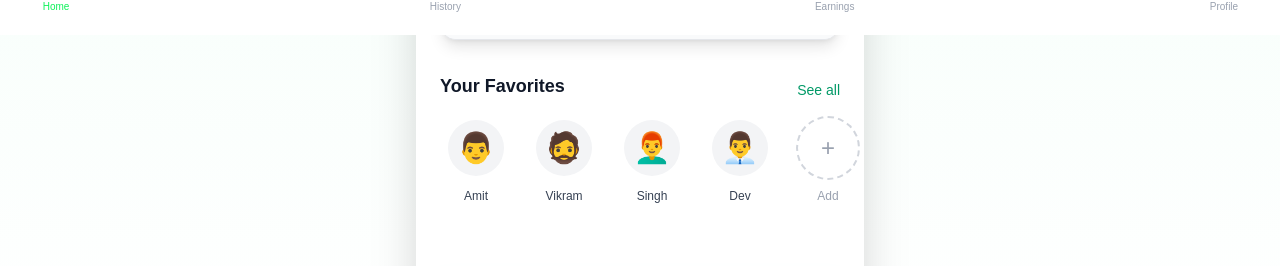
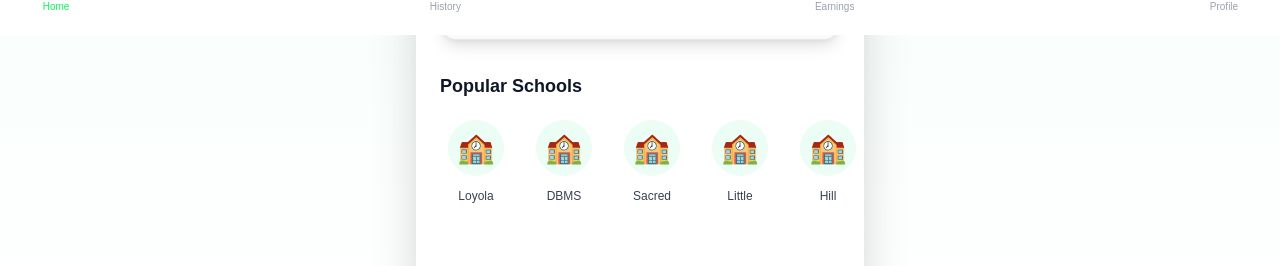
Before and after one commit to AJIT-KUMAR-PANDIT/com.autobhaiya.nakprc, a React (Vite) app: page /auto-bhaiya/1 in a window 1280 px wide. Shown: the part 765-1031 px from the top of the page. Built offline with nearby package versions, Linux system fonts and the light colour scheme.

Commit message:
up school data

```diff
--- a/src/components/PersonalBhaiya/PersonalBhaiya.jsx
+++ b/src/components/PersonalBhaiya/PersonalBhaiya.jsx
@@ -1,6 +1,7 @@
 import React, { useState, useEffect } from "react";
 import { useParams, useNavigate } from "react-router-dom";
 import csvUrl from "../../assets/data.autobhaiya.nakprc.csv?url";
+import schoolsCsvUrl from "../../assets/schools.jamshedpur.csv?url";
 
 export default function PersonalBhaiya() {
   const { vNumber } = useParams();
@@ -11,6 +12,7 @@ export default function PersonalBhaiya() {
   const [searchQuery, setSearchQuery] = useState("");
   const [schoolRides, setSchoolRides] = useState([]);
   const [filteredRides, setFilteredRides] = useState([]);
+  const [schoolList, setSchoolList] = useState([]);
 
   useEffect(() => {
     if (vNumber) {
@@ -18,6 +20,7 @@ export default function PersonalBhaiya() {
     }
   }, [vNumber]);
 
+  // Fetch Drivers Data
   useEffect(() => {
     fetch(csvUrl)
       .then((response) => response.text())
@@ -61,6 +64,27 @@ export default function PersonalBhaiya() {
       .catch((err) => console.error("Error loading CSV:", err));
   }, []);
 
+  // Fetch Schools Data
+  useEffect(() => {
+    fetch(schoolsCsvUrl)
+      .then((response) => response.text())
+      .then((text) => {
+        const rows = text.split("\n").slice(1);
+        const parsedSchools = rows
+          .map((row) => {
+            const cols = row.split(",");
+            if (cols.length < 2) return null;
+            return {
+              name: cols[0]?.trim(),
+              avatar: cols[1]?.trim(),
+            };
+          })
+          .filter((item) => item !== null);
+        setSchoolList(parsedSchools);
+      })
+      .catch((err) => console.error("Error loading Schools CSV:", err));
+  }, []);
+
   useEffect(() => {
     if (searchQuery.trim() === "") {
       setFilteredRides([]);
@@ -74,6 +98,8 @@ export default function PersonalBhaiya() {
       setFilteredRides(filtered);
     }
   }, [searchQuery, schoolRides]);
+
+  // ... (Driver detail logic remains same)
 
   const defaultDriver = {
     name: "Rajesh Kumar",
@@ -102,13 +128,6 @@ export default function PersonalBhaiya() {
       }
     : defaultDriver;
 
-  const favorites = [
-    { name: "Amit", avatar: "👨" },
-    { name: "Vikram", avatar: "🧔" },
-    { name: "Singh", avatar: "👨‍🦰" },
-    { name: "Dev", avatar: "👨‍💼" },
-  ];
-
   const handlePlateChange = (e) => {
     const value = e.target.value.toUpperCase();
     setPlateNumber(value);
@@ -124,8 +143,13 @@ export default function PersonalBhaiya() {
     setSearchQuery("");
   };
 
+  const handleSchoolClick = (schoolName) => {
+    setSearchQuery(schoolName);
+  };
+
   return (
     <div className="min-h-screen bg-gradient-to-b from-emerald-50 to-white">
+      {/* ... (Header, Hero, Input, Search Results, Driver Card Sections remain same) */}
       <div className="max-w-md mx-auto min-h-screen bg-white shadow-2xl relative flex flex-col">
         {/* Header */}
         <header className="sticky top-0 z-20 bg-white/80 backdrop-blur-md border-b border-gray-100">
@@ -316,46 +340,37 @@ export default function PersonalBhaiya() {
             </div>
           )}
 
-          {/* Favorites Section */}
+          {/* Popular Schools Section (Replaces Favorites) */}
           {!searchQuery && (
             <div className="px-6 mt-8">
               <div className="flex justify-between items-end mb-4">
                 <h3 className="text-lg font-bold text-gray-900">
-                  Your Favorites
+                  Popular Schools
                 </h3>
-                <button className="text-sm font-medium text-emerald-600 hover:text-emerald-700 transition-colors">
-                  See all
-                </button>
               </div>
 
               <div className="flex gap-4 overflow-x-auto pb-4 -mx-6 px-6 no-scrollbar">
-                {favorites.map((fav, idx) => (
+                {schoolList.map((school, idx) => (
                   <button
                     key={idx}
+                    onClick={() => handleSchoolClick(school.name)}
                     className="flex flex-col items-center gap-2 group min-w-[72px]"
                   >
                     <div className="w-16 h-16 rounded-full p-0.5 border-2 border-transparent group-hover:border-emerald-500 transition-all">
-                      <div className="w-full h-full rounded-full overflow-hidden bg-gray-100 flex items-center justify-center text-3xl">
-                        {fav.avatar}
+                      <div className="w-full h-full rounded-full overflow-hidden bg-emerald-50 flex items-center justify-center text-3xl">
+                        {school.avatar}
                       </div>
                     </div>
                     <span className="text-xs font-medium text-center truncate w-full text-gray-700">
-                      {fav.name}
+                      {school.name.split(" ")[0]}
                     </span>
                   </button>
                 ))}
-
-                <button className="flex flex-col items-center gap-2 group min-w-[72px]">
-                  <div className="w-16 h-16 rounded-full border-2 border-dashed border-gray-300 flex items-center justify-center hover:bg-gray-50 transition-colors">
-                    <span className="text-2xl text-gray-400">+</span>
-                  </div>
-                  <span className="text-xs font-medium text-center truncate w-full text-gray-400">
-                    Add
-                  </span>
-                </button>
               </div>
             </div>
           )}
+
+          {/* Bottom CTA & Search Bar logic remains same */}
         </main>
 
         {/* Bottom CTA - Hidden when searching */}
```
Also changed, not shown: src/assets/data.autobhaiya.nakprc.csv, src/assets/schools.jamshedpur.csv (added).
